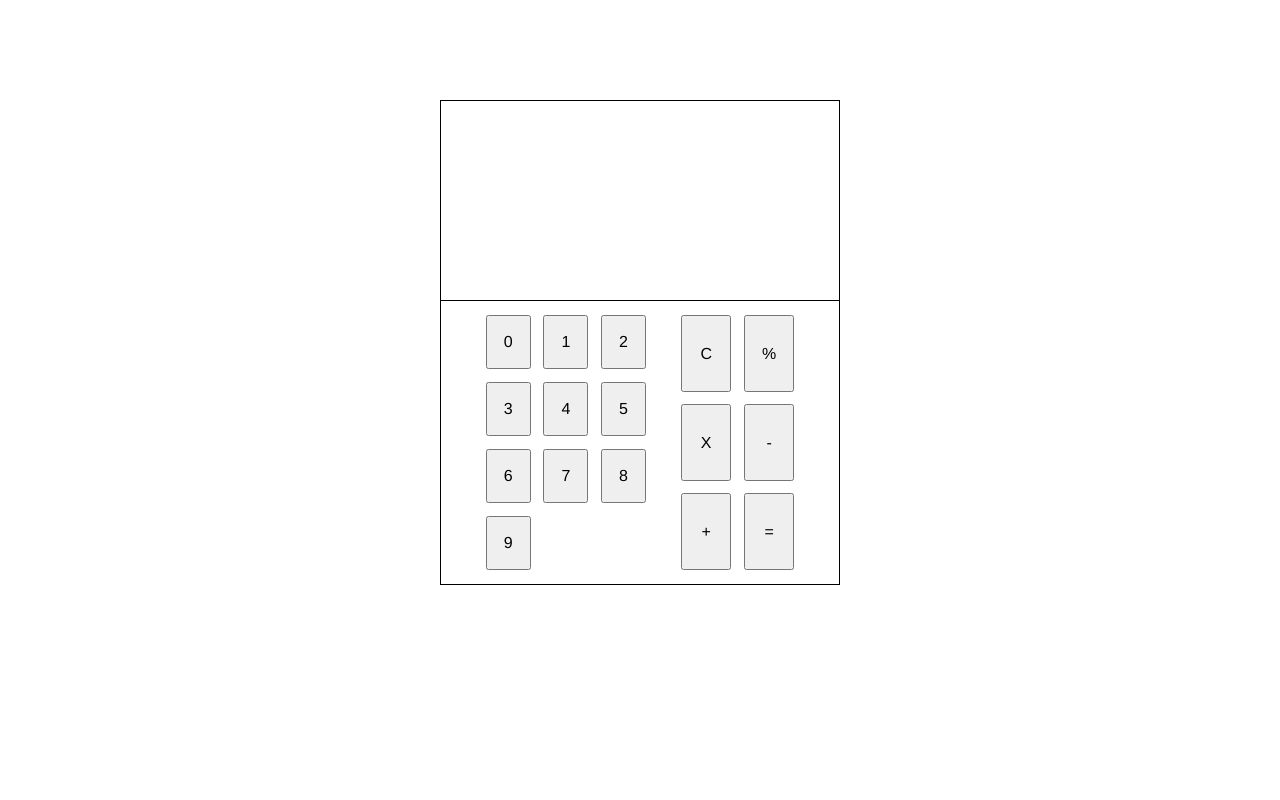
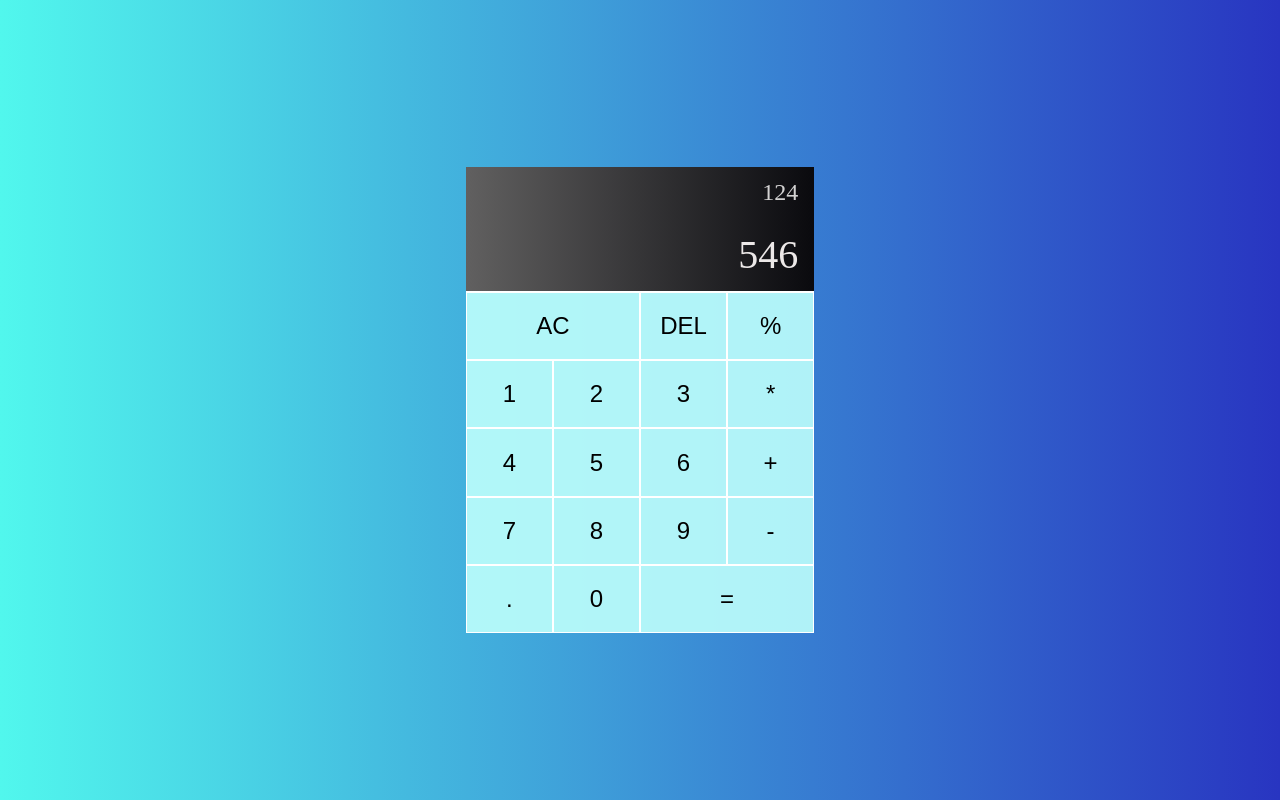
Before and after one commit to akshpnwr/Basic-calculator, a plain HTML site: page index.html in a window 1280 px wide. Drawn offline with Linux system fonts and the light colour scheme.

Commit message:
styling the calculator

```diff
--- a/index.html
+++ b/index.html
@@ -5,34 +5,33 @@
     <meta name="viewport" content="width=device-width, initial-scale=1.0" />
     <title>Document</title>
     <link rel="stylesheet" href="style.css" />
-    <script defer src="script.js"></script>
+    <!-- <script defer src="script.js"></script> -->
   </head>
   <body>
-    <div class="calc-container">
+    <div class="calculator-grid">
       <section class="output-section">
-        <input type="text" class="result" />
+        <div class="previous-operand">124</div>
+        <div class="current-operand">546</div>
       </section>
       <section class="input-section">
-        <div class="numbers">
-          <button class="num" value="0">0</button>
-          <button class="num" value="1">1</button>
-          <button class="num" value="2">2</button>
-          <button class="num" value="3">3</button>
-          <button class="num" value="4">4</button>
-          <button class="num" value="5">5</button>
-          <button class="num" value="6">6</button>
-          <button class="num" value="7">7</button>
-          <button class="num" value="8">8</button>
-          <button class="num" value="9">9</button>
-        </div>
-        <div class="operations">
-          <button class="clear" value="">C</button>
-          <button class="num divide" value="%">%</button>
-          <button class="num multiply" value="X">X</button>
-          <button class="num minus" value="-">-</button>
-          <button class="num plus" value="+">+</button>
-          <button class="equal" value="=">=</button>
-        </div>
+        <button class="span-two">AC</button>
+        <button>DEL</button>
+        <button>%</button>
+        <button>1</button>
+        <button>2</button>
+        <button>3</button>
+        <button>*</button>
+        <button>4</button>
+        <button>5</button>
+        <button>6</button>
+        <button>+</button>
+        <button>7</button>
+        <button>8</button>
+        <button>9</button>
+        <button>-</button>
+        <button>.</button>
+        <button>0</button>
+        <button class="span-two">=</button>
       </section>
     </div>
   </body>
--- a/style.css
+++ b/style.css
@@ -3,47 +3,65 @@
   padding: 0;
   box-sizing: border-box;
 }
-.calc-container {
-  border: 1px solid black;
-  width: 400px;
-  margin: 100px auto;
-}
-.output-section {
-  height: 200px;
-  border-bottom: 1px solid black;
-  position: relative;
+body {
+  height: 100vh;
+  background: rgb(81, 247, 237);
+  background: linear-gradient(
+    90deg,
+    rgba(81, 247, 237, 1) 0%,
+    rgba(40, 53, 193, 1) 100%
+  );
 }
 
-.output-section .result {
-  border: none;
-  width: 100%;
-  position: absolute;
-  padding: 0.2em 0.4em;
-  font-size: 2rem;
-  text-align: right;
-  right: 0;
-  bottom: 0;
-}
-.input-section {
-  display: flex;
-  padding: 0.5em 1em;
-  justify-content: space-evenly;
+.calculator-grid {
+  display: grid;
+  height: 100vh;
+  justify-content: center;
+  align-content: center;
 }
 
-.numbers {
-  display: grid;
-  grid-template-columns: 1fr 1fr 1fr;
+.output-section {
+  height: 125px;
+  background: rgb(97, 96, 96);
+  background: linear-gradient(
+    90deg,
+    rgba(97, 96, 96, 1) 0%,
+    rgba(10, 10, 14, 1) 100%
+  );
+  padding: 0.8em 1em;
+  display: flex;
+  flex-direction: column;
+  align-items: flex-end;
+  justify-content: space-between;
+  border-bottom: 1px solid white;
+}
+.previous-operand {
+  color: rgb(211, 210, 210);
+  font-size: 1.5rem;
 }
 
-.operations {
-  display: grid;
-  grid-template-columns: 1fr 1fr;
+.current-operand {
+  color: rgb(236, 232, 232);
+  font-size: 2.5rem;
 }
 
-.numbers button,
-.operations button {
-  font-family: 'Franklin Gothic Medium', 'Arial Narrow', Arial, sans-serif;
-  font-size: 1rem;
-  margin: 0.4em;
-  padding: 1em;
+.input-section {
+  display: grid;
+  grid-template-columns: repeat(4, 1fr);
 }
+
+.calculator-grid button {
+  outline: none;
+  border: 1px solid white;
+  font-size: 1.5rem;
+  padding: 0.8em;
+  background-color: rgba(190, 255, 252, 0.9);
+}
+
+.calculator-grid button:hover {
+  background-color: rgba(255, 255, 255, 0.95);
+}
+
+.span-two {
+  grid-column: span 2;
+}
```
